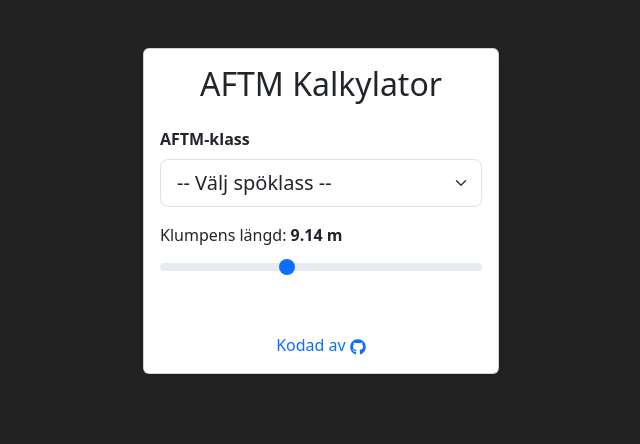
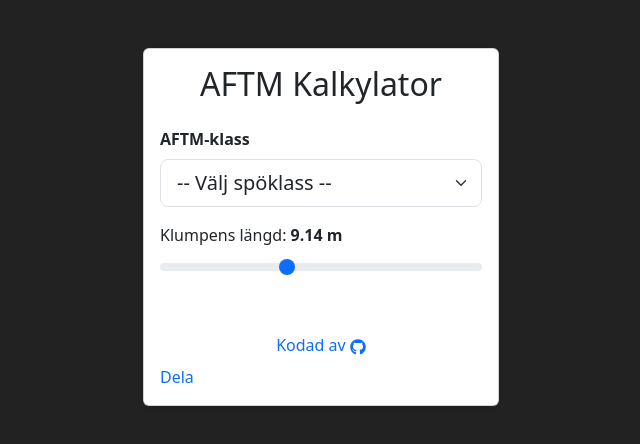
Before and after one commit to jimmiecarlsson/ReactAFTMAppSolution, a React (Vite) app: page / in a window 1280 px wide. Shown: the top 444 px of the page, without its empty margins (319-959 px from the left). Built offline with nearby package versions, Linux system fonts and the light colour scheme.

Commit message:
Adjust some UI

```diff
--- a/src/App.jsx
+++ b/src/App.jsx
@@ -1,5 +1,8 @@
 import React, { useState } from "react";
-import { Container, Row, Col, Card, Alert, Badge } from "react-bootstrap"
+import { Container, Row, Col, Card, Alert, Badge, Image } from "react-bootstrap"
+import Button from 'react-bootstrap/Button';
+import Modal from 'react-bootstrap/Modal';
+
 import { FaGithub } from "react-icons/fa";
 
 import AFTMSelect from "./components/AFTMSelect"
@@ -9,9 +12,21 @@ import { getIndicator } from "./utils/getIndicator"
 import { calcGramsPerMeter } from "./utils/calcPerMeter"
 import { calcHeadWeight } from "./utils/calcWeight"
 import { getAftmData } from "./utils/getAftmData"
+import imgQR from "./assets/qrcode.png"
+
 
 //triggar deploy
 function App() {
+
+    const [fullscreen, setFullscreen] = useState(true);
+    const [show, setShow] = useState(false);
+
+    function handleShow(breakpoint) {
+        setFullscreen(breakpoint);
+        setShow(true);
+    }
+
+
     const [aftm, setAftm] = useState("");
     const [length, setLength] = useState(9.14);
 
@@ -51,11 +66,6 @@ function App() {
                                         Klumpens vikt: <strong>{weight} g</strong>
                                     </div>
 
-
-
-
-
-
                                     {(() => {
                                         const indicator = getIndicator(weight, aftmInfo);
                                         return (
@@ -69,13 +79,30 @@ function App() {
                                 </>
                             )}
 
+
                             <div className="text-center mt-5">
                                 <a href="https://jimmiecarlsson.github.io/" target="_blank" rel="noreferrer nofollow">Kodad av <FaGithub /></a>
+                            </div>
+                            <div className="text-left mt-2">
+                                <Card.Link onClick={() => handleShow(fullscreen)}>Dela</Card.Link>
                             </div>
                         </Card.Body>
                     </Card>
                 </Col>
             </Row>
+            <Modal size="sm" show={show} onHide={() => setShow(false)}>
+                <Modal.Header closeButton>
+                    <Modal.Title>AFTM</Modal.Title>
+                </Modal.Header>
+                <Modal.Body>
+                    <Row>
+                        <Col>
+                            <Image src={imgQR} rounded fluid/>
+                        </Col>
+                    </Row>
+                    <a href="https://aftm-9d6548381914.herokuapp.com/" target="_blank" rel="noreferrer nofollow">https://aftm-9d6548381914.herokuapp.com/</a>
+                </Modal.Body>
+            </Modal>
         </Container>
     );
 }
```
Also changed, not shown: src/assets/qrcode.png (renamed from src/assets/qrcode_aftm-9d6548381914.herokuapp.com.png).
